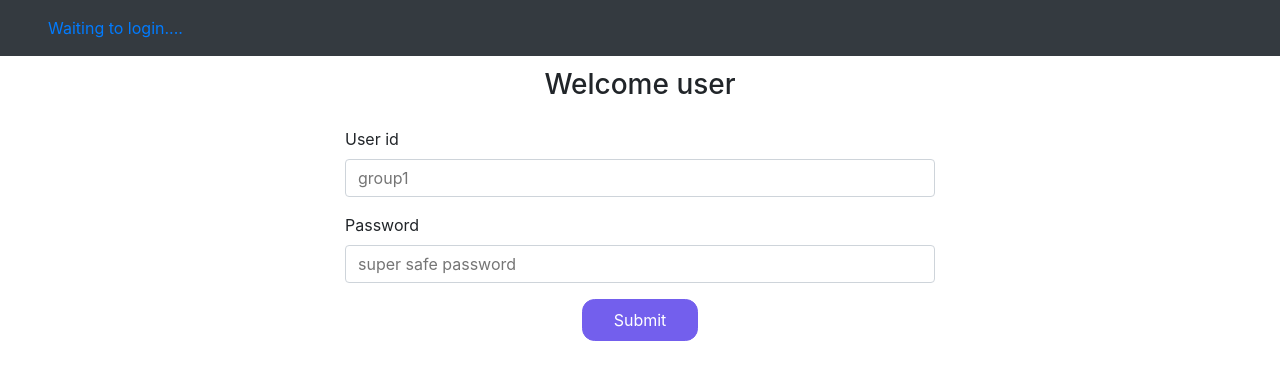
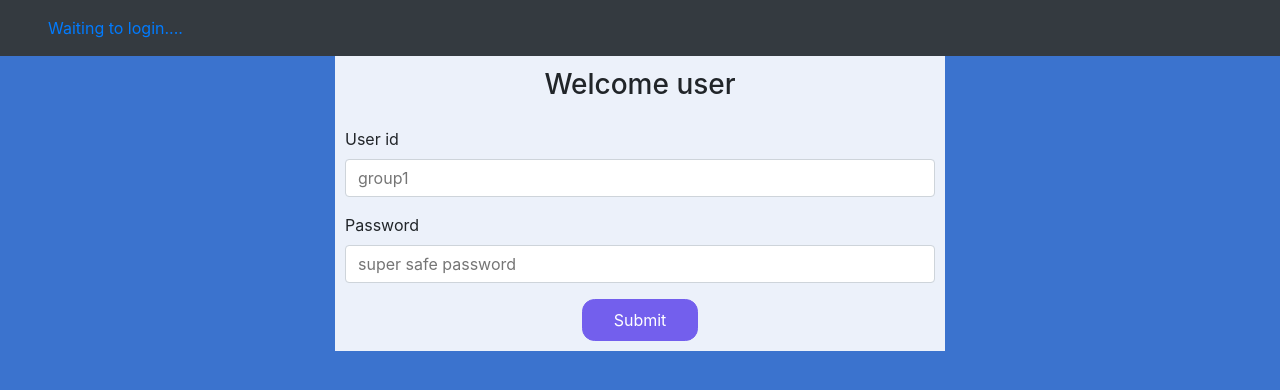
Before and after one commit to scott-ellenoff/db-d-db, a React (Create React App) app in the folder myapp/: page / in a window 1280 px wide. Shown: the top 390 px of the page. Built offline with nearby package versions, Linux system fonts and the light colour scheme.

Commit message:
Modified loginSuccess method

```diff
--- a/myapp/src/views/login/index.jsx
+++ b/myapp/src/views/login/index.jsx
@@ -21,9 +21,9 @@ const Login = (props) => {
   // });
 
   const loginSuccess = () => {
-    if (localStorage.getItem('loggedIn') != true) {
+      localStorage.setItem('loggedIn', 'true')
       action.loggedIn({ oauth: true });
-    }
+
   };
 
   const formValues = {
@@ -60,13 +60,12 @@ const Login = (props) => {
 
   const postParams = (values, resetForm) => {
     // action.login(values);
-    localStorage.setItem('loggedIn', 'true')
     loginSuccess();
     resetForm({ values: "" });
   };
 
   return (
-    <div>
+    <div style={{'backgroundColor': '#3B73CE', 'height': '100vh'}}>
       <Row className="justify-content-md-center">
         <div className="_loginblock">
           <Row>
```
